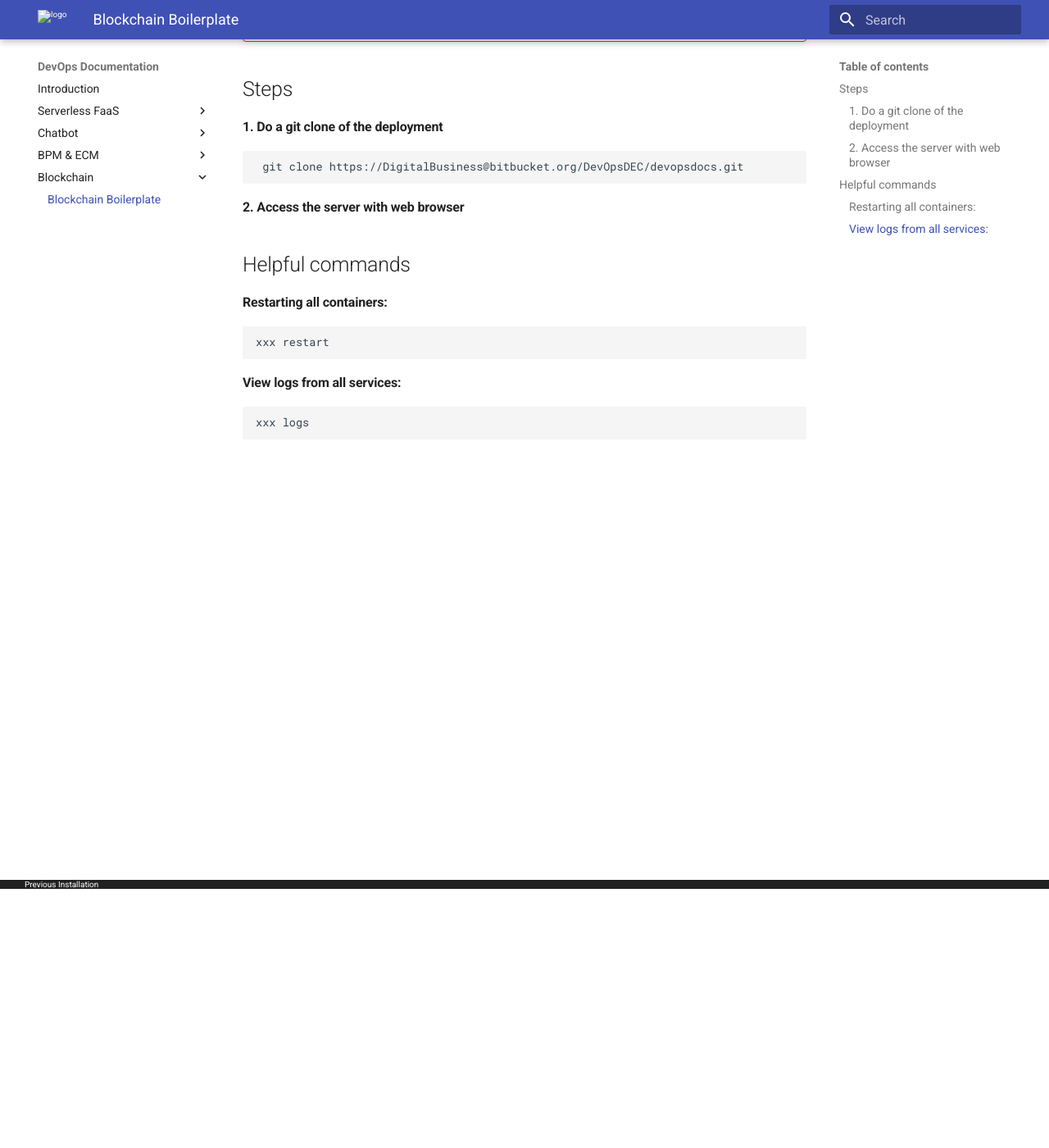
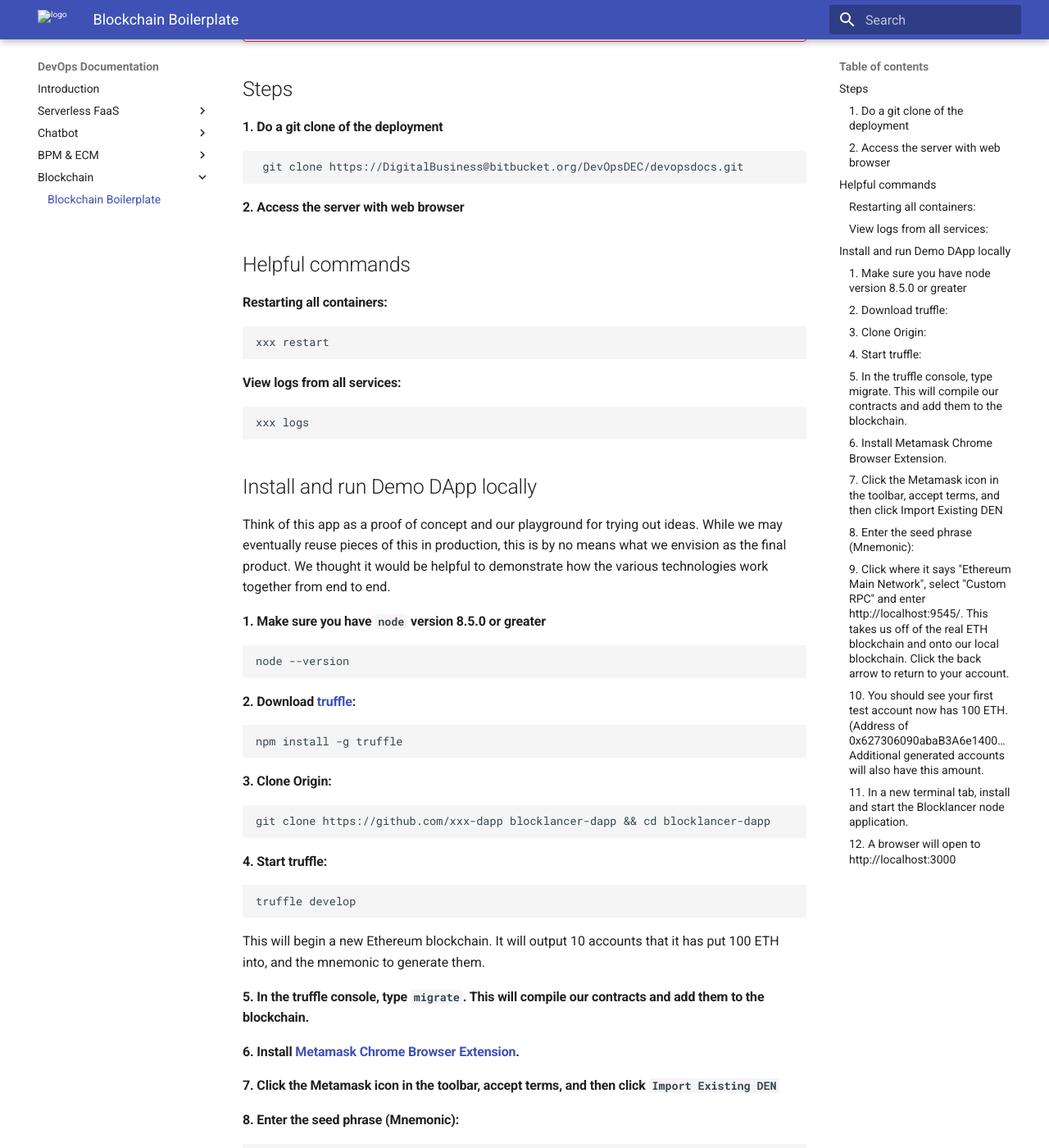
Before and after one commit to hoanganh25991/mkdocs-sample, an MkDocs documentation site: the page built from docs/blockchain-boilerplate.md, in a window 1280 px wide and 1400 px high, scrolled down 316 px. Shown: the whole window at 82% size. Built offline with MkDocs 1.6.1 and Material for MkDocs 9.7.7, drawn with Linux system fonts in a browser that asks for light colours; old or Windows-style settings are respelled for this version of MkDocs; part of the change alters nothing that is shown; some of the changed text lies outside the part shown.

Commit message:
no message

````diff
--- /dev/null
+++ b/docs/aws-serverless.md
@@ -0,0 +1,37 @@
+## Micro-Functions development plan
+| .No | Functions | Sub-tasks | Priorities | Start date | End date | Estimated time (hours) |
+| --- | :-------- | :-------- | :--------- | :--------- | :------- | :--------------------- |
+| 1.  | **CacheService**| | **High** |**12/03/2018** | **15/03/2018** | **Total: 25** |
+| 1.1 | | Cache API | |12/03/2018 (8) | 13/03/2018 (4) | 12 |
+| 1.2 | | Configurate Redis cache (ElasticCahe) |  |13/03/2018 (1) | 13/03/2018 | 1 |
+| 1.3 | |Technical Document Apiary  | |13/03/2018 (3) | 15/03/2018 (1) | 12 |
+| 2.  | **TemplateBuilderService: (FB-Claudia)**  |  | **High** |**15/03/2018** |**19/03/2018**  | **Total: 21** |
+| 2.1 | |Get Template API  |  |15/03/2018 (7) |  19/03/2018 (5) | 20 |
+| 2.2 | |Technical Document Apiary  |  |19/03/2018 (1) |  19/03/2018 | 1 |
+| 3.  | **ProductCatalogService** | |**High**  |**19/03/2018** |**21/03/2018** | **Total: 18** |
+| 3.1 | |Search Product by Name API|  |19/03/2018 (2) |  20/03/2018 (2) | 4 |
+| 3.2 | |Search Product by ID API|  |20/03/2018 (4) |  20/03/2018 | 4 |
+| 3.3 | |Search Product by Price API|  |20/03/2018 (2) |  21/03/2018 (2)| 4 |
+| 3.4 | |Search Category API (include sort)|  |21/03/2018 (4) | 21/03/2018| 4 |
+| 3.5 | |Technical Document Apiary  |  |21/03/2018 (1) | 21/03/2018  | 1 |
+| 4.  | **LocationService**   | | **High**  |**21/03/2018** |**23/03/2018** | **Total: 14** |
+| 4.1 | |Search location API |  |21/03/2018 (1) | 22/03/2018 (3)   | 4 |
+| 4.2 | |Search nearest location API|  |22/03/2018 (5) | 23/03/2018 (3)   | 8 |
+| 4.3 | |Technical Document Apiary  |  |23/03/2018 (1) | 23/03/2018  | 1 |
+| 5.  | **VoiceService**| |**High**|**23/03/2018**|**24/03/2018**| **Total: 7** |
+| 5.1 | |Convert to audio API  |  |23/03/2018 (3) |23/03/2018 | 3 |
+| 5.2 | |Convert to text API  |  |23/03/2018 (1) |24/03/2018 (2)   | 3 |
+| 5.3 | |Technical Document Apiary  |  |24/03/2018 (1) |24/03/2018 | 1 |
+| 6.  | **OCRService**| |**High**|**24/03/2018**|**24/03/2018**|**Total: 3**|
+| 6.1 | |Get Text API  |  |24/03/2018 (2) |24/03/2018 | 2 |
+| 6.2 | |Technical Document Apiary  |  |24/03/2018 (1) |24/03/2018 (1)   | 1 |
+| 7.  | **NotifyService**| |**Medium**|**24/03/2018**|**24/03/2018**| **Total: 2** |
+| 7.1 | |Notify API  |  |24/03/2018 (1) |24/03/2018 | 1 |
+| 7.2 | |Technical Document Apiary|  |24/03/2018 (1) |24/03/2018 | 1 |
+| 8.  | **UploadService**| |**Medium**|**25/03/2018** |**25/03/2018**| **Total: 7** |
+| 8.1 | |upload API (Update support file extention)  |  | 25/03/2018 (4) |25/03/2018 | 4 |
+| 8.2 | |Configurate S3  |  | 25/03/2018 (2) |25/03/2018 | 2 |
+| 8.3 | |Technical Document Apiary  |  |25/03/2018 (1) |25/03/2018 | 1 |
+| 9.  | **ExcelService**| |**Medium**|**25/03/2018**|**26/03/2018**| **Total: 2** |
+| 9.1 | |Parse Excel API  |  |25/03/2018 (1) |25/03/2018   | 1 |
+| 9.2 | |Technical Document Apiary  |  |26/03/2018 (1) |26/03/2018  |1 |
--- a/docs/blockchain-boilerplate.md
+++ b/docs/blockchain-boilerplate.md
@@ -23,3 +23,54 @@
 ####View logs from all services:
 
     xxx logs
+
+
+##Install and run Demo DApp locally
+
+Think of this app as a proof of concept and our playground for trying out ideas. While we may eventually reuse pieces of this in production, this is by no means what we envision as the final product. We thought it would be helpful to demonstrate how the various technologies work together from end to end.
+
+
+####1. Make sure you have `node` version 8.5.0 or greater
+```
+node --version
+```
+
+####2. Download [truffle](http://truffleframework.com/):
+```
+npm install -g truffle
+```
+####3. Clone Origin:
+```
+git clone https://github.com/xxx-dapp blocklancer-dapp && cd blocklancer-dapp
+```
+####4. Start truffle:
+```
+truffle develop
+```
+ This will begin a new Ethereum blockchain. It will output 10 accounts that it has put 100 ETH into, and the mnemonic to generate them.
+
+####5. In the truffle console, type `migrate`. This will compile our contracts and add them to the blockchain.
+
+####6. Install [Metamask Chrome Browser Extension](https://metamask.io/).
+
+####7. Click the Metamask icon in the toolbar, accept terms, and then click `Import Existing DEN`
+
+####8. Enter the seed phrase (Mnemonic):
+```
+candy maple cake sugar pudding cream honey rich smooth crumble sweet treat
+```
+ This is the default seed phrase for truffle development.
+
+####9. Click where it says "Ethereum Main Network", select "Custom RPC" and enter `http://localhost:9545/`. This takes us off of the real ETH blockchain and onto our local blockchain. Click the back arrow to return to your account.
+
+ **Be careful not to mix up your test wallet with your real one on the Main Network.**
+
+####10. You should see your first test account now has 100 ETH. (Address of `0x627306090abaB3A6e1400e9345bC60c78a8BEf57`) Additional generated accounts will also have this amount.
+
+####11. In a new terminal tab, install and start the Blocklancer node application.
+```
+npm install
+npm run start
+```
+
+####12. A browser will open to http://localhost:3000
--- a/docs/serverless_development.md
+++ /dev/null
@@ -1,37 +0,0 @@
-## Micro-Functions development plan
-| .No |Functions|Sub-tasks|Priorities|End date|Estimated time (hours)|
-|--|--|--|--|--|--|--|
-| 1 |CacheService| | High | 16/03/2018 | **Total: 25** |
-| 1.1 | | Cache API |  |  | 12 |
-| 1.2 | | Configurate Redis cache (ElasticCahe) |  |  | 1 |
-| 1.3 | |Technical Document Apiary  |  |  | 12 |
-| 2 |TemplateBuilderService: (FB-Claudia)  |  | High | 21/03/2018  | **Total: 21** |
-| 2.1 | |Get Template API  |  |  | 20 |
-| 2.2 | |Technical Document Apiary  |  |  | 1 |
-| 3 |ProductCatalogService   | | High  |  | **Total: 18** |
-| 3.1 | |Search Product by Name API|  |  | 4 |
-| 3.2 | |Search Product by ID API|  |  | 4 |
-| 3.3 | |Search Product by Price API|  |  | 4 |
-| 3.4 | |Search Category API (include sort)|  |  | 4 |
-| 3.5 | |Technical Document Apiary  |  |  | 1 |
-| 4 |LocationService   | | High  |  | **Total: 14** |
-| 4.1 | |Search location API |  |  | 4 |
-| 4.2 | |Search nearest location API|  |  | 8 |
-| 4.3 | |Technical Document Apiary  |  |  | 1 |
-| 5 |OCRService | | High  |  |**Total: 3**|
-| 5.1 | |Get Text API  |  |  | 2 |
-| 5.2 | |Technical Document Apiary  |  |  | 1 |
-| 6 |VoiceService | | High |  | **Total: 7** |
-| 6.1 | |Convert to audio API  |  |  | 3 |
-| 6.2 | |Convert to text API  |  |  | 3 |
-| 6.3 | |Technical Document Apiary  |  |  | 1 |
-| 7 |NotifyService| | Medium |  | **Total: 2** |
-| 7.1 | |Notify API  |  |  | 1 |
-| 7.2 | |Technical Document Apiary  |  |  | 1 |
-| 8 |UploadService| | Medium  |  | **Total: 7** |
-| 8.1 | |upload API (Update support file extention)  |  |  | 4 |
-| 8.2 | |Configurate S3  |  |  | 2 |
-| 8.3 | |Technical Document Apiary  |  |  | 1 |
-| 9 |ExcelService| | Medium |  | **Total: 2** |
-| 9.1 |  |Parse Excel API  |  |  | 1 |
-| 9.2 | |Technical Document Apiary  |  |   |1 |
--- a/mkdocs.yml
+++ b/mkdocs.yml
@@ -7,7 +7,7 @@ extra:
 pages:
   - Introduction: index.md
   - Serverless FaaS:
-    - AWS Serverless: serverless_development.md
+    - AWS Serverless: aws-serverless.md
   - Chatbot:
     - Application Structure: structure.md
     - Release notes: release-notes.md
````
